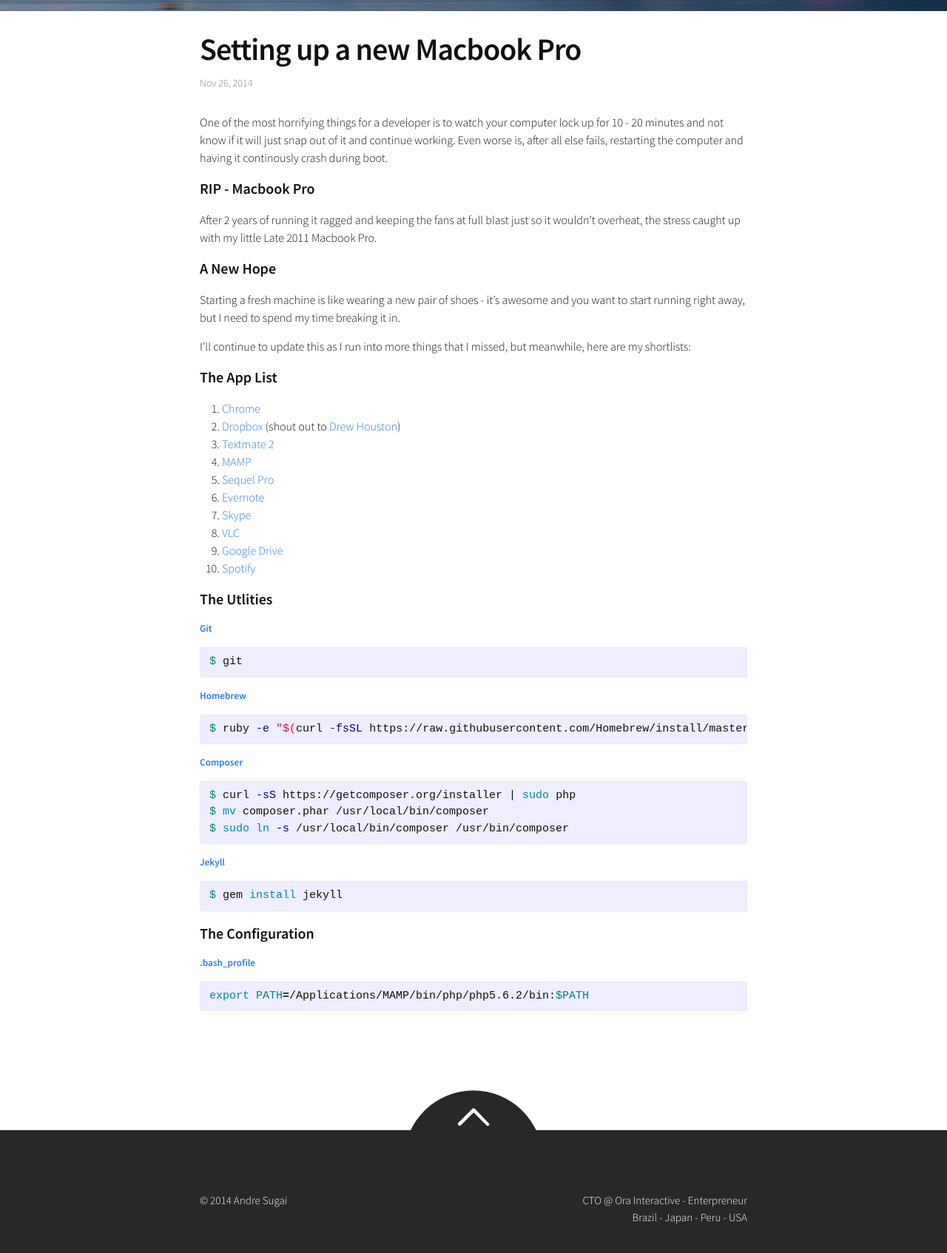
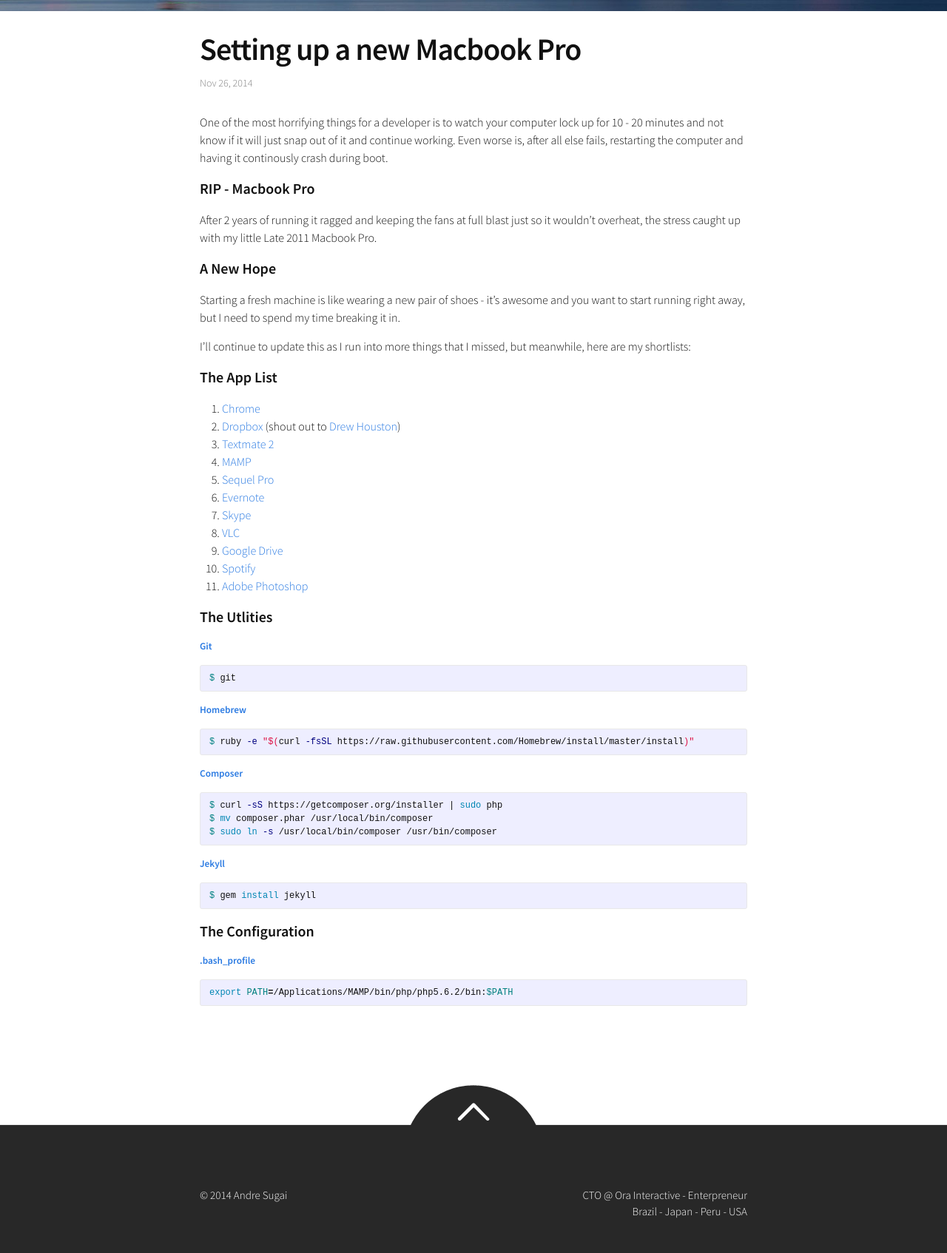
Before and after one commit to asugai/asugai.github.io, a Jekyll site: the page built from _posts/2014-11-26-setting-up-a-new-mac.markdown, in a window 1280 px wide, cut to the strip 305-2022 px from the top of the page. Shown: the top 1694 px of the strip at 74% size. Built offline with Jekyll 4.4.1, drawn with Linux system fonts in a browser that asks for light colours; nearby versions of some CDN libraries; Markdown is read by kramdown in place of the engine named in the settings; comment, search, counter and statistics services are not loaded.

```diff
--- a/_posts/2014-11-26-setting-up-a-new-mac.markdown
+++ b/_posts/2014-11-26-setting-up-a-new-mac.markdown
@@ -29,6 +29,7 @@
 8. [VLC][vlc]
 9. [Google Drive][gdrive]
 10. [Spotify][spotify]
+11. [Adobe Photoshop][photoshop]
 
 ####The Utlities
 
@@ -72,6 +73,7 @@
 [vlc]: http://www.videolan.org/vlc/download-macosx.html
 [gdrive]: https://tools.google.com/dlpage/drive
 [spotify]: https://www.spotify.com/us/download/mac/
+[photoshop]: https://www.adobe.com/
 [git]: http://git-scm.com/
 [homebrew]: http://brew.sh/
 [composer]: https://getcomposer.org/
--- a/_sass/_syntax-highlighting.scss
+++ b/_sass/_syntax-highlighting.scss
@@ -1,6 +1,10 @@
 /**
  * Syntax highlighting styles
  */
+pre, code {
+    font-size: 12px;
+}
+
 .highlight {
     background: #fff;
     @extend %vertical-rhythm;
```
